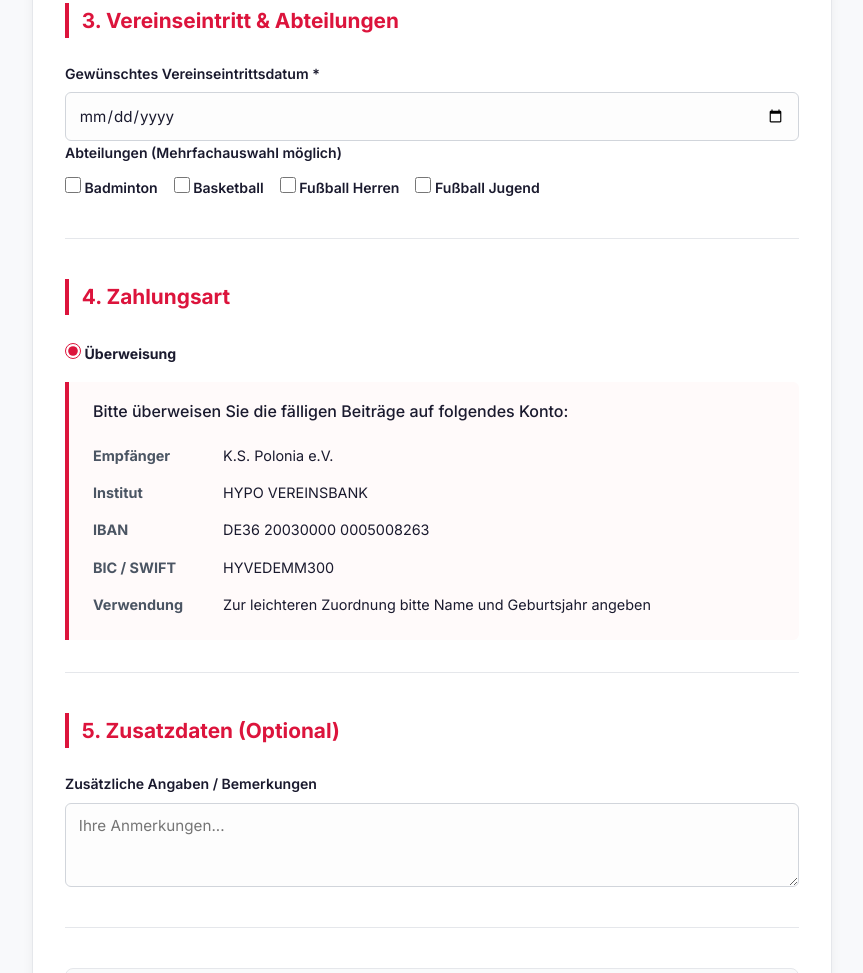
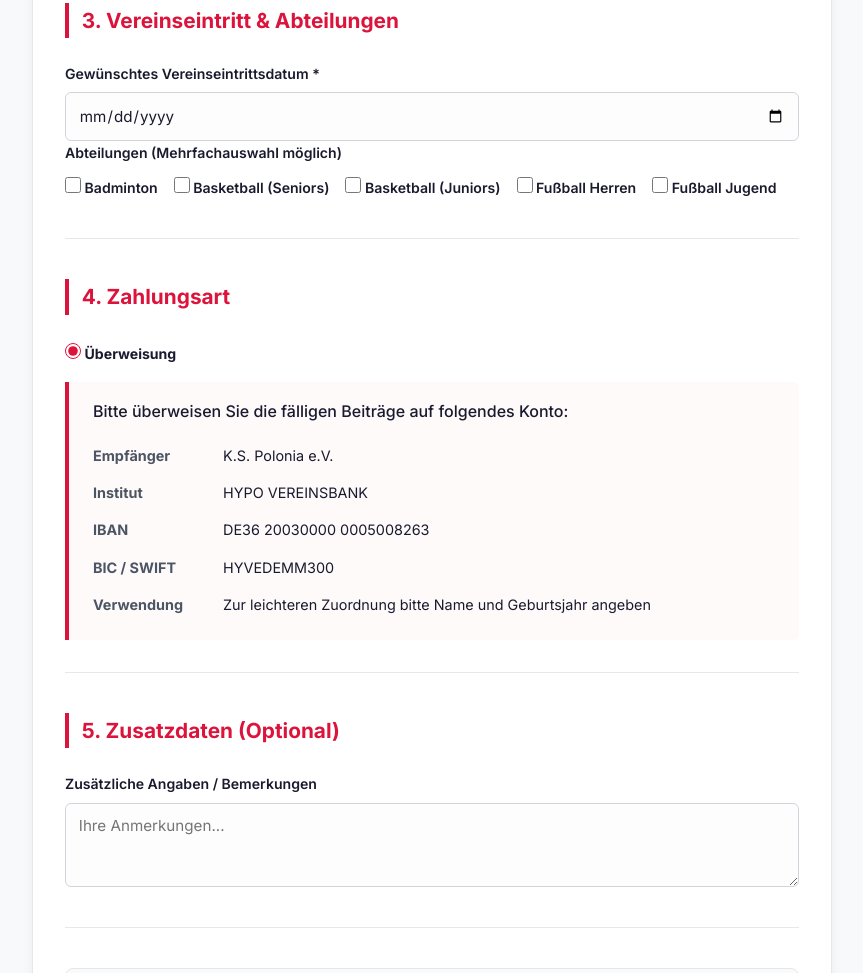
Before and after one commit to bullemer/website-ks-polonia, an Astro site: page /mitgliedsantrag in a window 1280 px wide. Shown: the part 1139-2112 px from the top of the page, without its empty margins (62-925 px from the left). Built offline with nearby package versions, Linux system fonts and the light colour scheme; Astro itself is replaced by a stand-in of ours.

Commit message:
Update basketball department options

```diff
--- a/src/pages/mitgliedsantrag.astro
+++ b/src/pages/mitgliedsantrag.astro
@@ -87,7 +87,10 @@ import Layout from '../layouts/Layout.astro';
                         <input type="checkbox" name="abteilungen[]" value="Badminton" /> Badminton
                     </label>
                     <label class="checkbox-label">
-                        <input type="checkbox" name="abteilungen[]" value="Basketball" /> Basketball
+                        <input type="checkbox" name="abteilungen[]" value="Basketball (Seniors)" /> Basketball (Seniors)
+                    </label>
+                    <label class="checkbox-label">
+                        <input type="checkbox" name="abteilungen[]" value="Basketball (Juniors)" /> Basketball (Juniors)
                     </label>
                     <label class="checkbox-label">
                         <input type="checkbox" name="abteilungen[]" value="Fußball Herren" /> Fußball Herren
```
